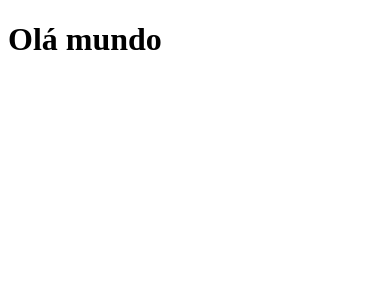
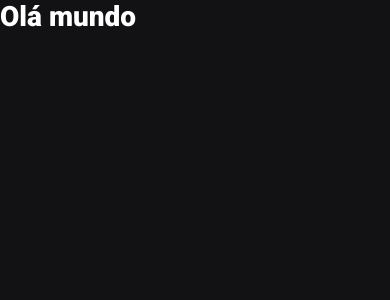
Before and after one commit to devMarilia/ignews, a Next.js app: page / in a window 390 px wide. Shown: the top 300 px of the page. Built offline with nearby package versions, Linux system fonts and the light colour scheme.

Commit message:
:package: nova funcionalidade

```diff
--- a/src/pages/_app.tsx
+++ b/src/pages/_app.tsx
@@ -1,4 +1,5 @@
 import { AppProps } from 'next/app'
+import '../styles/global.scss'
 function MyApp({ Component, pageProps }: AppProps) {
   return <Component {...pageProps} />
 }
--- a/src/pages/_document.tsx
+++ b/src/pages/_document.tsx
@@ -6,7 +6,6 @@
                 <Head>
                     <link rel="preconnect" href="https://fonts.gstatic.com"/>
                     <link href="https://fonts.googleapis.com/css2?family=Roboto:ital,wght@0,400;0,900;1,400&display=swap" rel="stylesheet"/>
-                    <title>ig.news</title>
                 </Head>
                 <body>
                     <Main/>
--- a/src/pages/index.tsx
+++ b/src/pages/index.tsx
@@ -1,7 +1,15 @@
+import Head from 'next/head'
 export default  function MyApp() {
   return (
-    <div>
-      <h1>Olá mundo</h1>
-    </div>
+    <>
+      <Head>
+        <title> Início | ig.news</title>
+      </Head>
+      <div>
+        <h1>Olá mundo</h1>
+      </div>
+    </>
   )
-}
+
+
+  }
--- /dev/null
+++ b/src/styles/global.scss
@@ -0,0 +1,45 @@
+* {
+    margin: 0;
+    padding: 0;
+    box-sizing: border-box;
+}
+//variaveis css padrão da aplicação
+:root {
+    --white: #FFFFFF;
+    --gray-100: #e1e1e6;
+    --gray-300: #a8a8b3;
+    --gray-900: #121214;
+    --cyan-500: #61dafb;
+    --yallow-500: #eba417;
+}
+//acessibilidade com mídia
+// ->Tablet
+@media (max-width: 1080px) {
+    html {
+        font-size: 93.75%;
+    }
+}
+// ->Mobile
+@media (max-width: 720px) {
+    html {
+        font-size: 87.5%;
+    }
+}
+
+//cores de fundo e cor de font padrão
+body {
+    background: var(--gray-900);
+    color: var(--white);
+}
+body, input, textarea, select, button {
+    font: 400 1rem "Roboto", sans-serif;
+}
+
+button {
+    cursor: pointer;
+}
+
+a {
+    color: inherit;
+    text-decoration: none;
+}
```
